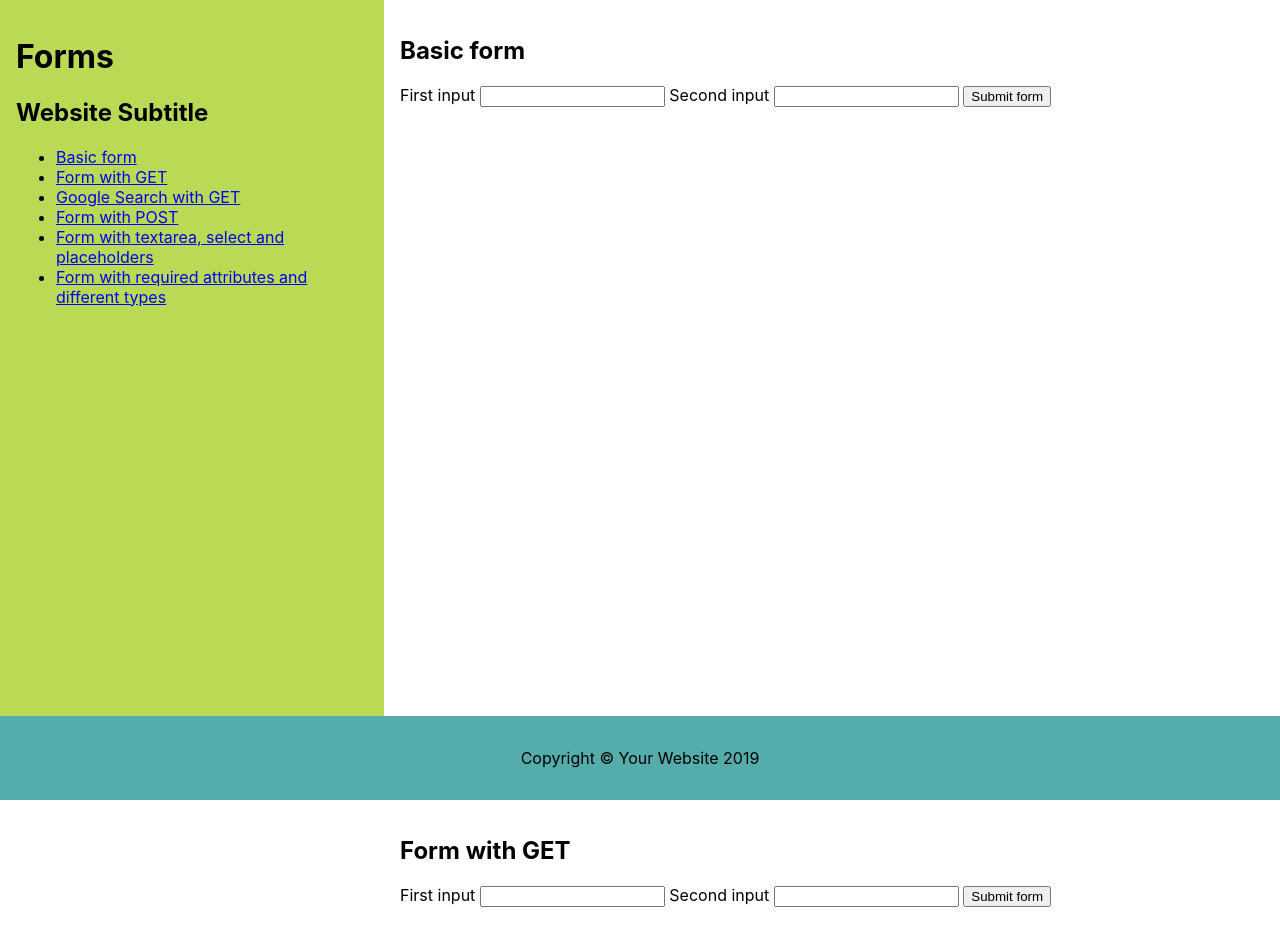
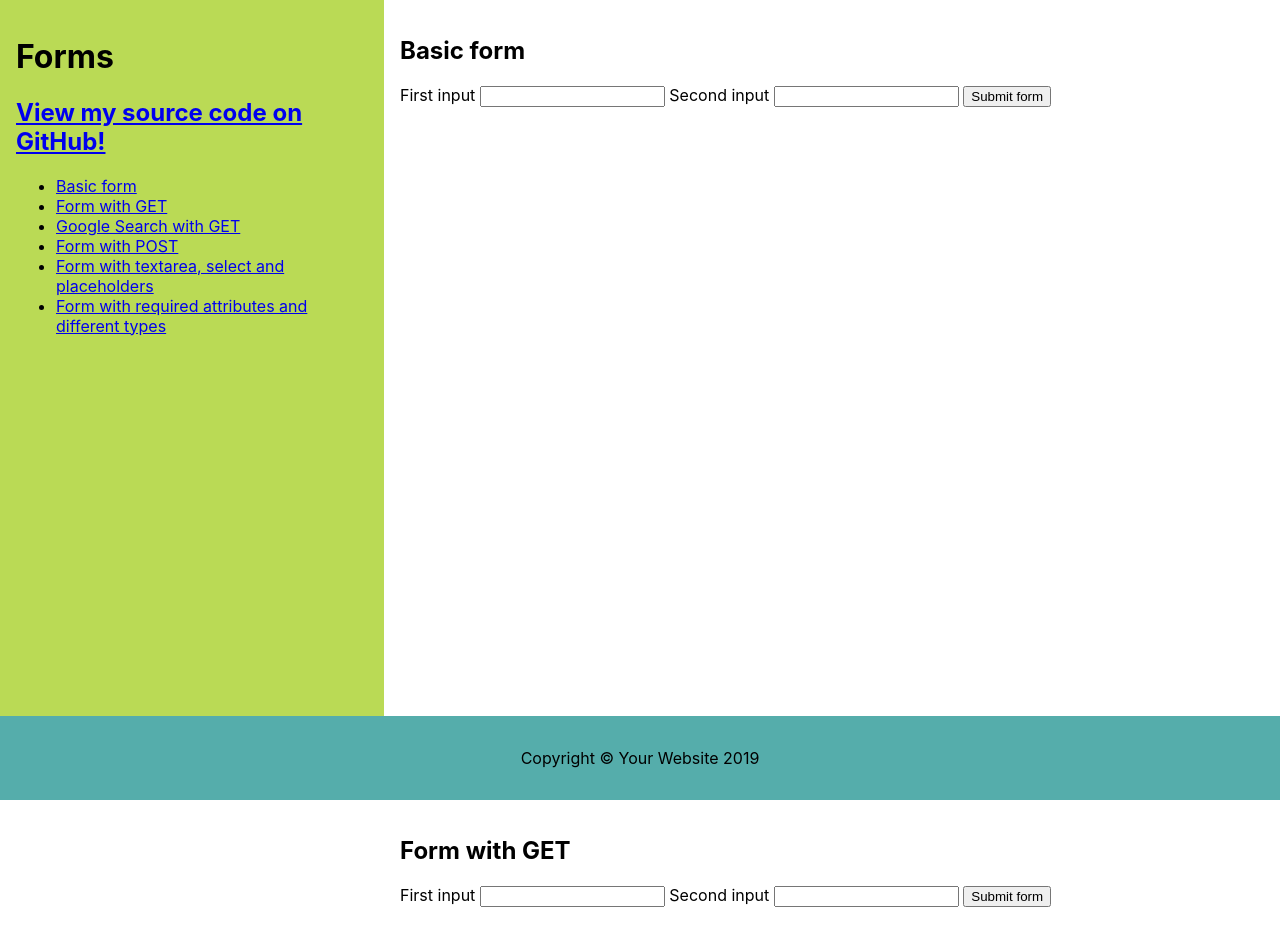
Before and after one commit to adaapp/website-starter, a plain HTML site: page 01-basic-website/forms/basic-form.html in a window 1280 px wide. Shown: the top 946 px of the page. Drawn offline with Linux system fonts and the light colour scheme.

Commit message:
Add link to Github

```diff
--- a/01-basic-website/forms/basic-form.html
+++ b/01-basic-website/forms/basic-form.html
@@ -16,7 +16,7 @@
     <main>
       <header>
         <h1>Forms</h1>
-        <h2>Website Subtitle</h2>
+        <h2><a href="https://github.com/adaapp/website-starter/blob/master/01-basic-website/forms/basic-form.html" title="View my source code on Github" target="_blank">View my source code on GitHub!</a></h2>
         <nav>
           <ul>
             <li><a href="#section-one" title="Section 1">Basic form</a></li>
```
